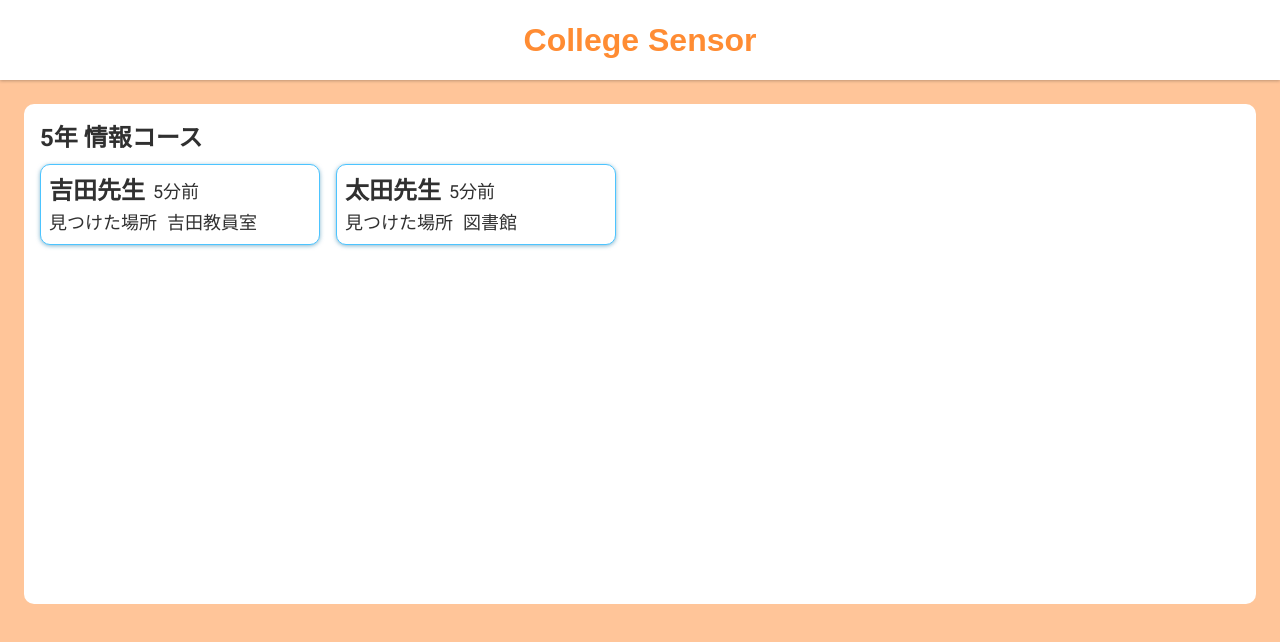
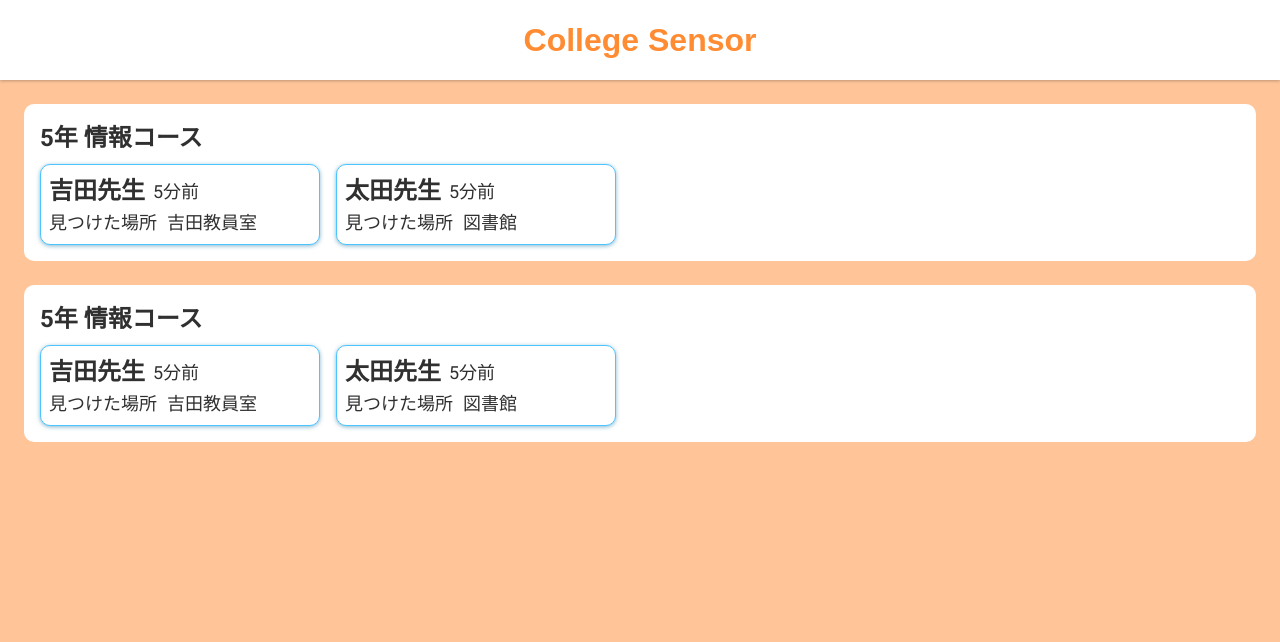
Before and after one commit to sensei-sensor/sensei-sensor-react, a React (Vite) app: page / in a window 1280 px wide. Shown: the top 642 px of the page. Built offline with nearby package versions, Linux system fonts and the light colour scheme.

Commit message:
react-router-domの導入とpagesフォルダの追加

```diff
--- a/package.json
+++ b/package.json
@@ -27,7 +27,8 @@
   },
   "dependencies": {
     "react": "^17.0.0",
-    "react-dom": "^17.0.0"
+    "react-dom": "^17.0.0",
+    "react-router-dom": "^5.2.0"
   },
   "devDependencies": {
     "@vitejs/plugin-react-refresh": "^1.3.1",
--- a/src/App.jsx
+++ b/src/App.jsx
@@ -2,14 +2,12 @@ import React from "react";
 import "./css/reset.css";
 import "./css/common.css";
 import "./css/styles.css";
-import Header from "./components/Header";
-import Container from "./components/Container";
+import ViewPage from "./pages/ViewPage";
 
 function App() {
   return (
     <div>
-      <Header />
-      <Container />
+      <ViewPage />
     </div>
   );
 }
--- a/src/css/styles.css
+++ b/src/css/styles.css
@@ -15,7 +15,7 @@ header {
 .container {
   background-color: white;
   border-radius: 10px;
-  height: 500px;
+  height: max-content;
   margin: 24px;
   overflow: auto;
   padding: 16px;
--- a/src/main.jsx
+++ b/src/main.jsx
@@ -1,9 +1,11 @@
 import React from "react";
 import ReactDOM from "react-dom";
 import App from "./App";
+import Header from "./components/Header";
 
 ReactDOM.render(
   <React.StrictMode>
+    <Header />
     <App />
   </React.StrictMode>,
   document.getElementById("root")
--- /dev/null
+++ b/src/pages/ViewPage.jsx
@@ -0,0 +1,11 @@
+import React from "react";
+import Container from "../components/Container";
+
+export default function ViewPage() {
+  return (
+    <div>
+      <Container />
+      <Container />
+    </div>
+  );
+}
```
Also changed, not shown: 1 other file (tests, documents, lock files or other folders).
